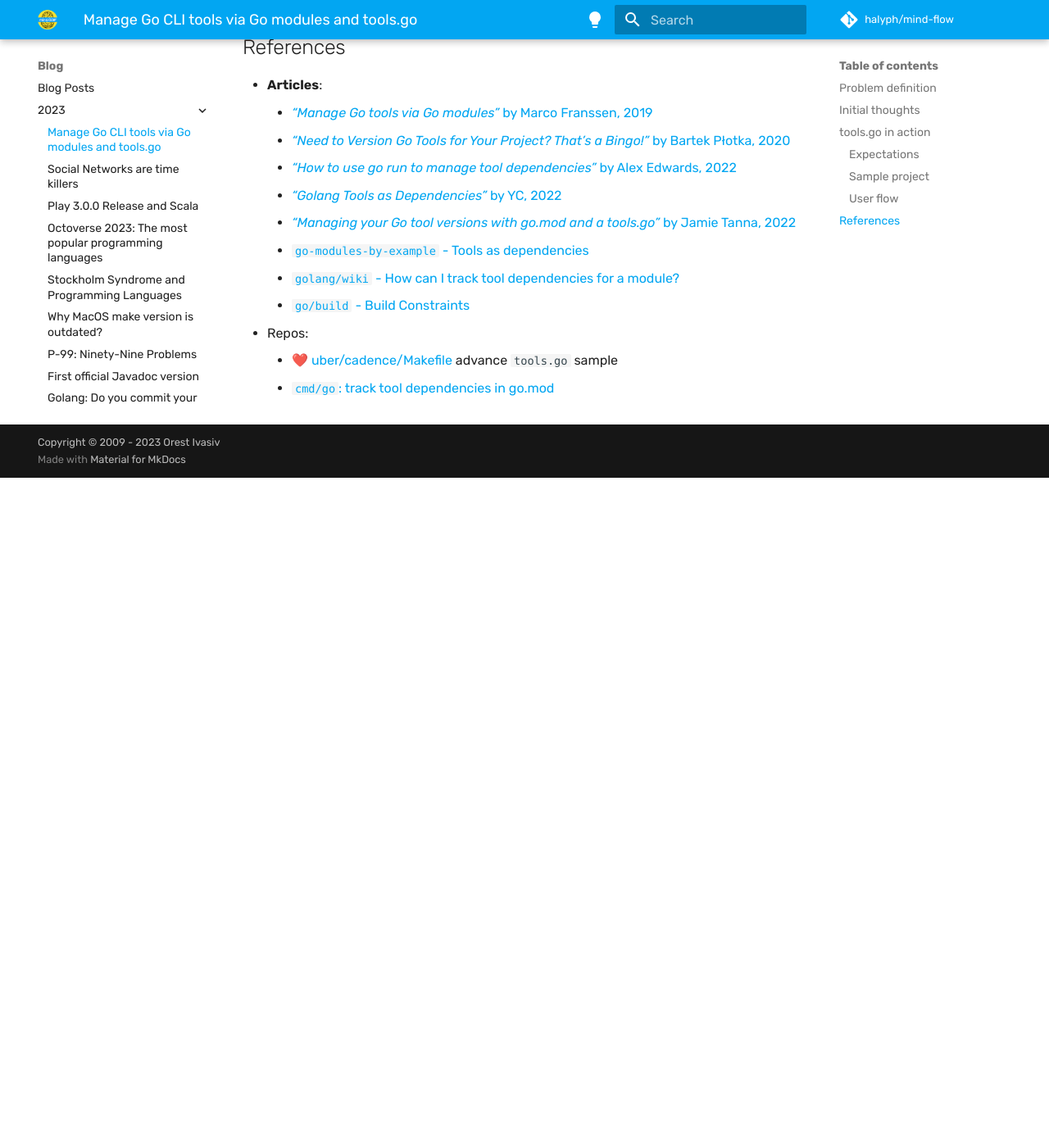
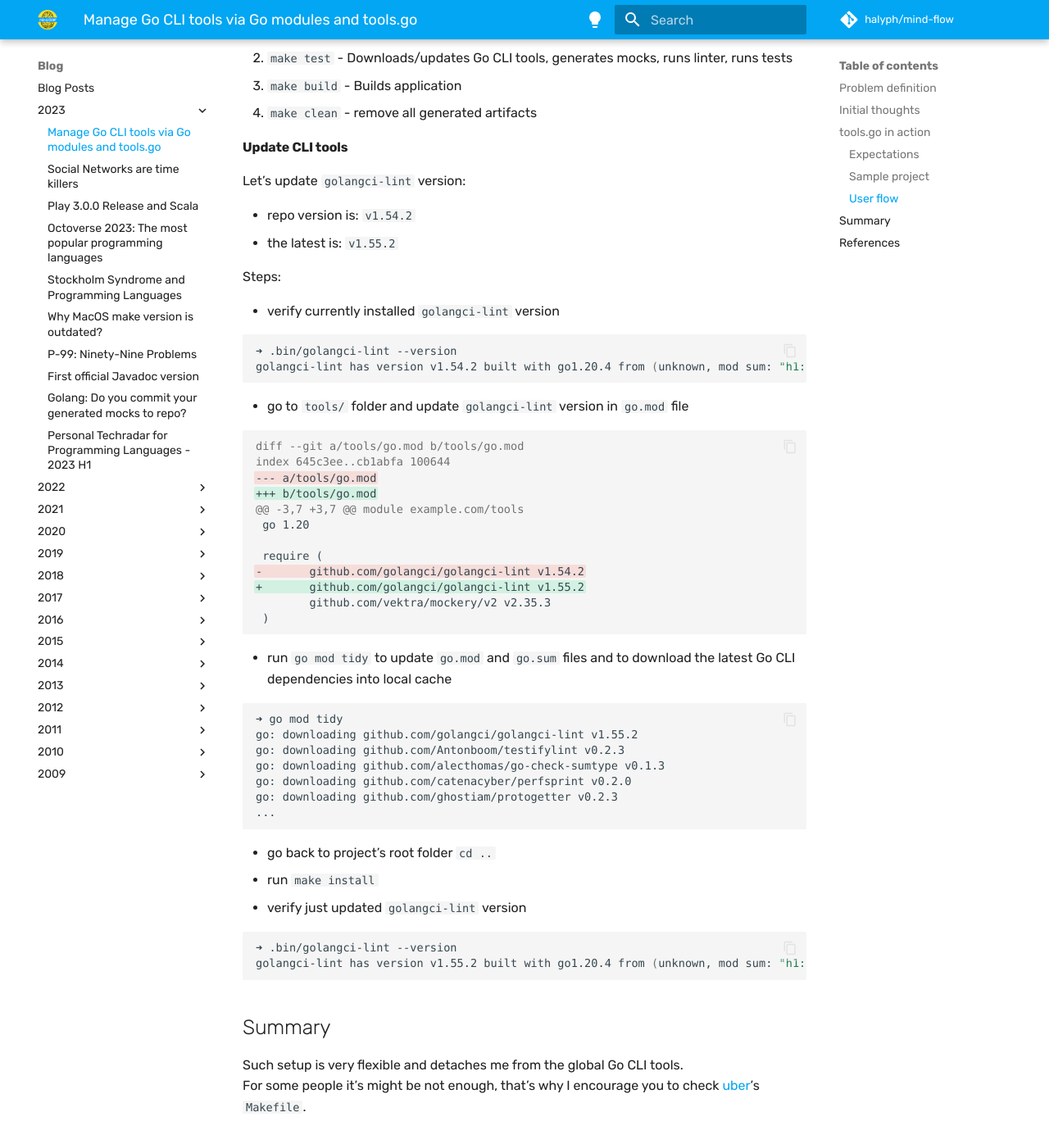
Before and after one commit to halyph/mind-flow, an MkDocs documentation site: the page built from docs/blog/2023/2023-11-27-tools-go.md, in a window 1280 px wide and 1400 px high, scrolled down 5102 px. Shown: the top 1396 px of the window at 82% size. Built offline with MkDocs 1.6.1 and Material for MkDocs 9.7.7, drawn with Linux system fonts in a browser that asks for light colours; some web fonts are replaced; comment, search, counter and statistics services are not loaded; before the commit the page ends 5685 px from its top, so only the background shows below that; some of the changed text lies outside the part shown.

Commit message:
upd README

````diff
--- a/docs/blog/2023/2023-11-27-tools_go.md
+++ b/docs/blog/2023/2023-11-27-tools-go.md
@@ -11,8 +11,10 @@
     - [`tools/go.mod`](#toolsgomod)
     - [`pkg/magic/magic.go`](#pkgmagicmagicgo)
   - [User flow](#user-flow)
+    - [Normal](#normal)
+    - [Update CLI tools](#update-cli-tools)
+- [Summary](#summary)
 - [References](#references)
-
 
 ## Problem definition
 
@@ -204,10 +206,71 @@ func (Foo) Process(input int) int {
 
 ### User flow
 
+#### Normal
+
 1. `git clone` - Clone the repo
 2. `make test` - Downloads/updates Go CLI tools, generates mocks, runs linter, runs tests
 3. `make build` - Builds application
 4. `make clean` - remove all generated artifacts
+
+#### Update CLI tools
+
+Let's update `golangci-lint` version:
+
+- repo version is: `v1.54.2`
+- the latest is: `v1.55.2`
+
+Steps:
+
+- verify currently installed `golangci-lint` version
+
+```shell
+➜ .bin/golangci-lint --version
+golangci-lint has version v1.54.2 built with go1.20.4 from (unknown, mod sum: "h1:oR9zxfWYxt7hFqk6+fw6Enr+E7F0SN2nqHhJYyIb0yo=") on (unknown)
+```
+
+- go to `tools/` folder and update `golangci-lint` version in `go.mod` file
+
+```diff
+diff --git a/tools/go.mod b/tools/go.mod
+index 645c3ee..cb1abfa 100644
+--- a/tools/go.mod
++++ b/tools/go.mod
+@@ -3,7 +3,7 @@ module example.com/tools
+ go 1.20
+
+ require (
+-       github.com/golangci/golangci-lint v1.54.2
++       github.com/golangci/golangci-lint v1.55.2
+        github.com/vektra/mockery/v2 v2.35.3
+ )
+```
+
+- run `go mod tidy` to update `go.mod` and `go.sum` files and to download the latest Go CLI dependencies into local cache
+
+```shell
+➜ go mod tidy
+go: downloading github.com/golangci/golangci-lint v1.55.2
+go: downloading github.com/Antonboom/testifylint v0.2.3
+go: downloading github.com/alecthomas/go-check-sumtype v0.1.3
+go: downloading github.com/catenacyber/perfsprint v0.2.0
+go: downloading github.com/ghostiam/protogetter v0.2.3
+...
+```
+
+- go back to project's root folder `cd ..`
+- run `make install`
+- verify just updated `golangci-lint` version
+
+```shell
+➜ .bin/golangci-lint --version
+golangci-lint has version v1.55.2 built with go1.20.4 from (unknown, mod sum: "h1:yllEIsSJ7MtlDBwDJ9IMBkyEUz2fYE0b5B8IUgO1oP8=") on (unknown)
+```
+
+## Summary
+
+Such setup is very flexible and detaches me from the global Go CLI tools.
+For some people it's might be not enough, that's why I encourage you to check [uber]'s `Makefile`.
 
 ## References
 
````
Also changed, not shown: README.md (+1 -0 lines), docs/blog/index.md (+1 -0 lines).
